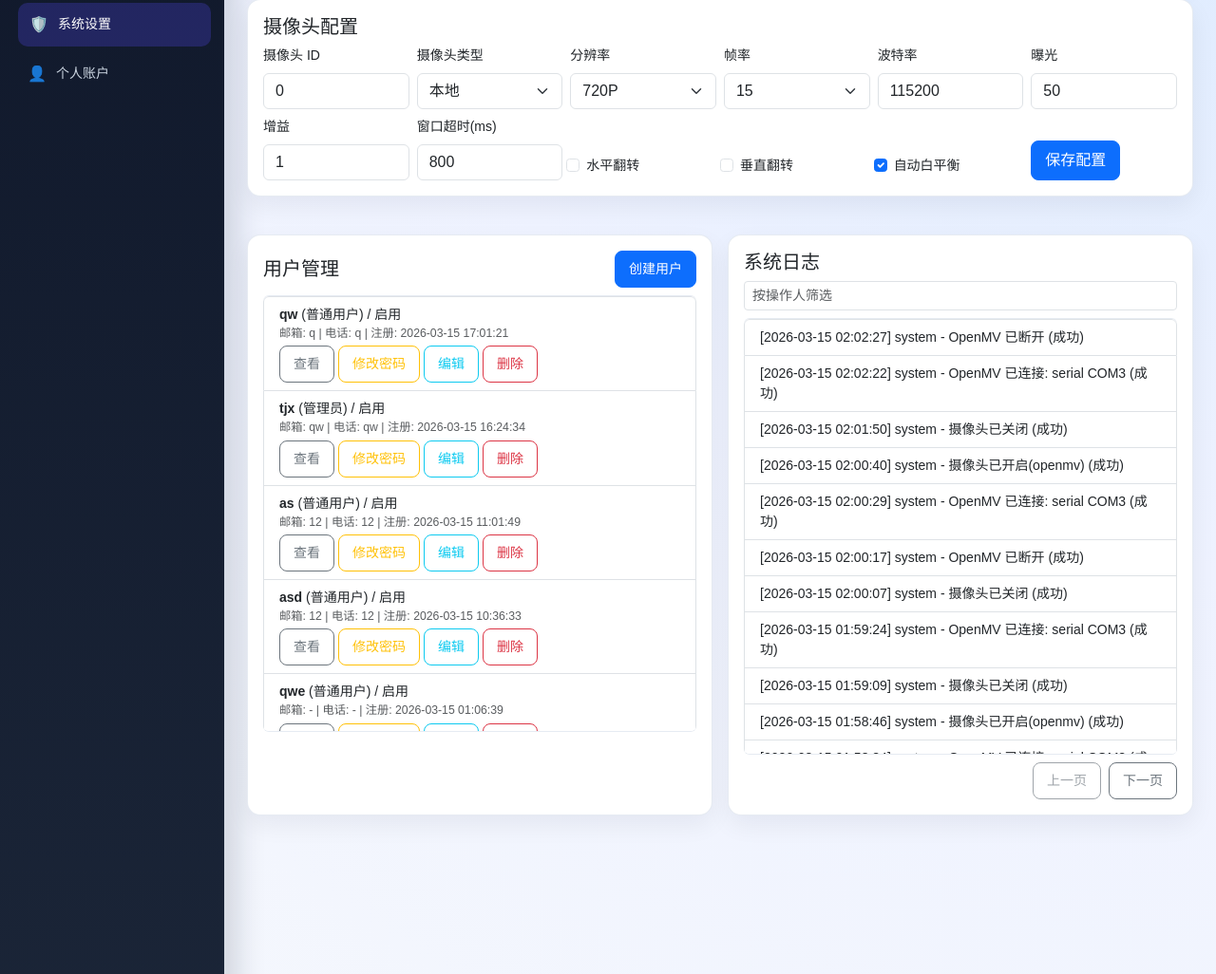
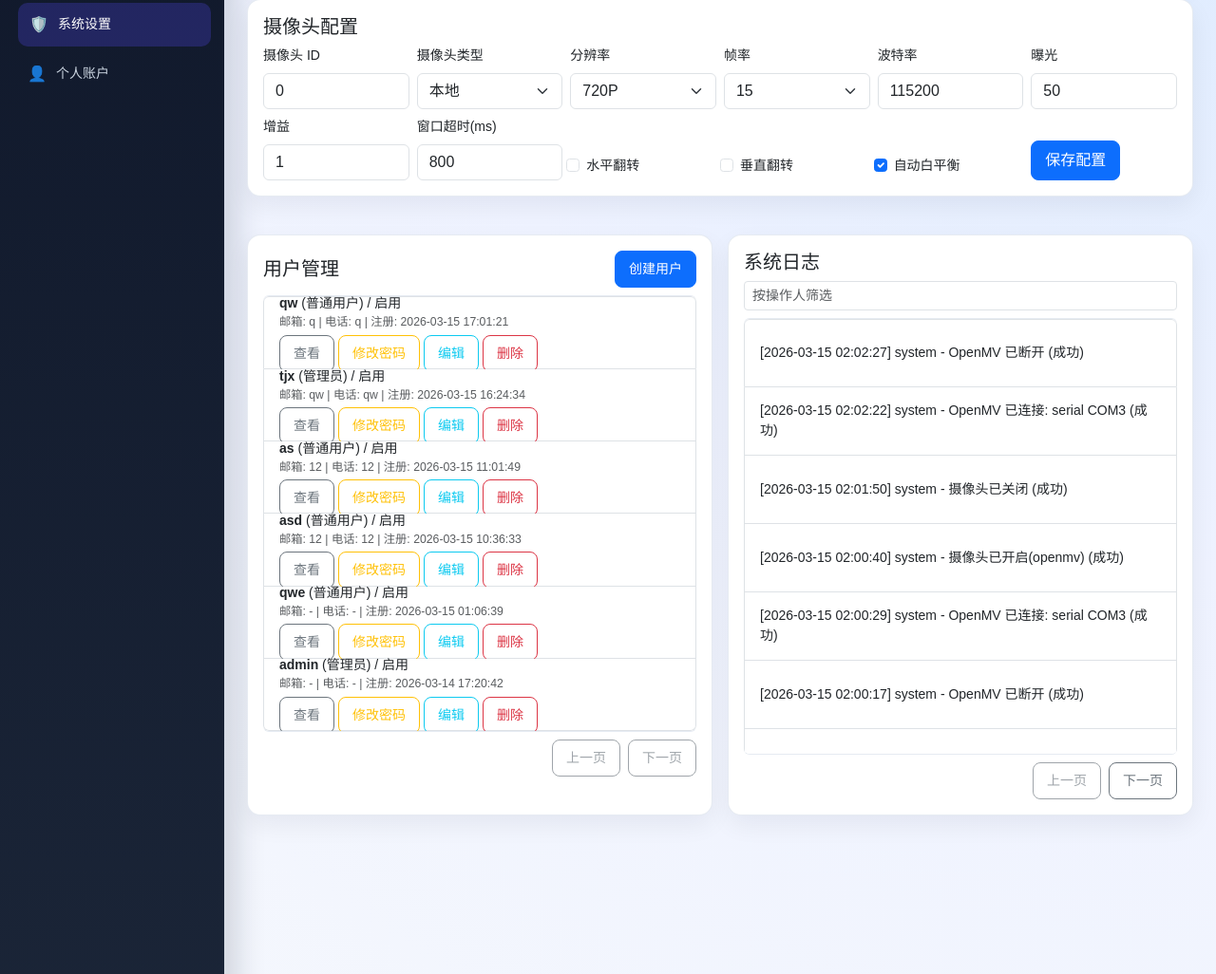
Before and after one commit to Y-coder-guru/GUI_YOLOv5, a Flask app: page /admin in a window 1280 px wide. Shown: the part 278-1304 px from the top of the page at 95% size. Run offline with Flask 3, Linux system fonts and the light colour scheme; a user stored in the database is signed in; data comes from the database, SQL or seed files in the repository; parts of the project's set-up code (start-up, migrations or seed data) failed here and were passed over.

Commit message:
Align admin/log scroll panels and add user list pagination

```diff
--- a/static/css/style.css
+++ b/static/css/style.css
@@ -237,6 +237,17 @@
   min-height: 460px;
   overflow-y: auto;
 }
+.admin-panel-header {
+  min-height: 39px;
+  margin-bottom: 8px;
+}
+.admin-scroll-list .list-group-item,
+.log-scroll .list-group-item {
+  min-height: 72px;
+  display: flex;
+  flex-direction: column;
+  justify-content: center;
+}
 
 @keyframes fadeSlideIn { from { opacity: 0; transform: translateY(8px);} to { opacity: 1; transform: translateY(0);} }
 
--- a/templates/admin.html
+++ b/templates/admin.html
@@ -30,16 +30,21 @@
 <div class="row g-3 mt-4">
   <div class="col-lg-6" id="userManageSection">
     <div class="card p-3 h-100">
-      <div class="d-flex justify-content-between align-items-center mb-2 flex-wrap gap-2">
+      <div class="d-flex justify-content-between align-items-center flex-wrap gap-2 admin-panel-header">
         <h5 class="mb-0">用户管理</h5>
         <button class="btn btn-sm btn-primary" id="openCreateUser">创建用户</button>
       </div>
-      <ul class="list-group admin-scroll-list" id="userList"></ul><div id="userEmpty" class="small text-muted mt-2 d-none">暂无用户数据</div>
+      <ul class="list-group admin-scroll-list" id="userList"></ul>
+      <div id="userEmpty" class="small text-muted mt-2 d-none">暂无用户数据</div>
+      <div class="d-flex justify-content-end gap-2 mt-2">
+        <button class="btn btn-sm btn-outline-secondary" id="prevUserPage">上一页</button>
+        <button class="btn btn-sm btn-outline-secondary" id="nextUserPage">下一页</button>
+      </div>
     </div>
   </div>
   <div class="col-lg-6">
     <div class="card p-3 h-100">
-      <div class="d-flex justify-content-between align-items-center gap-2 flex-wrap mb-2">
+      <div class="d-flex justify-content-between align-items-center gap-2 flex-wrap admin-panel-header">
         <h5 class="mb-0">系统日志</h5>
         <input id="logOperator" class="form-control form-control-sm operator-filter" placeholder="按操作人筛选">
       </div>
```
Also changed, not shown: static/js/admin.js (+29 -2 lines).
